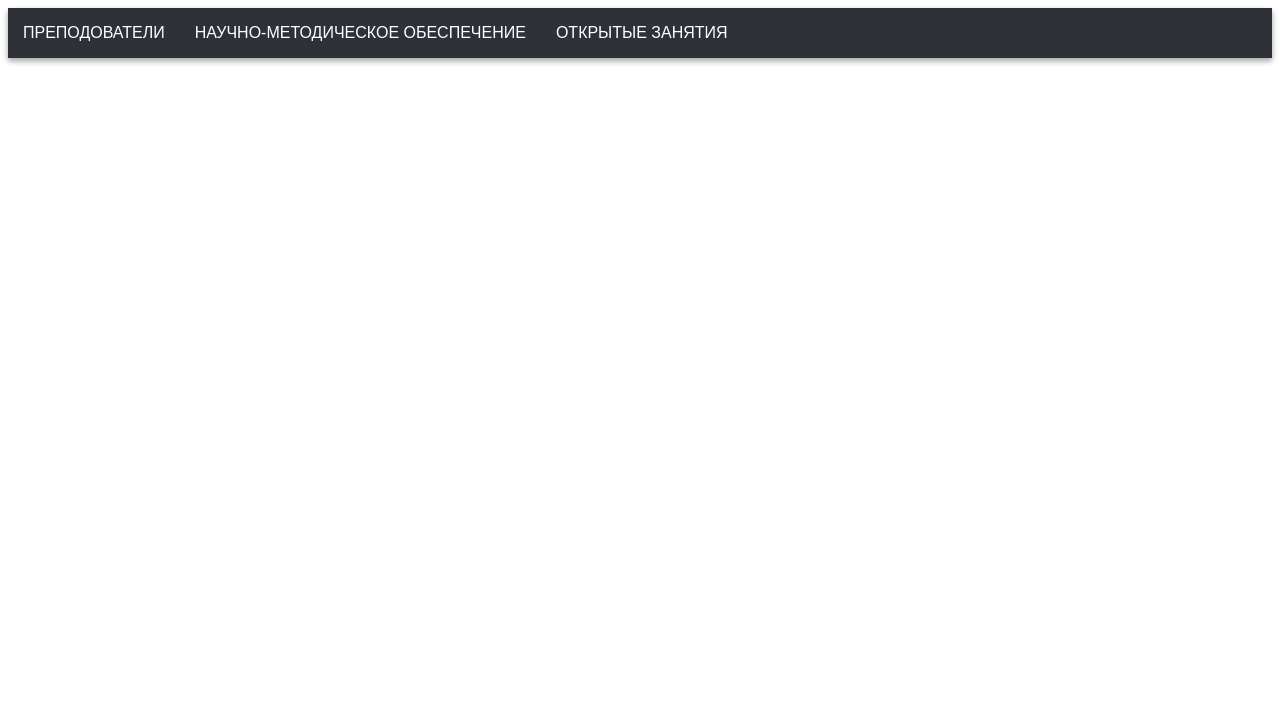
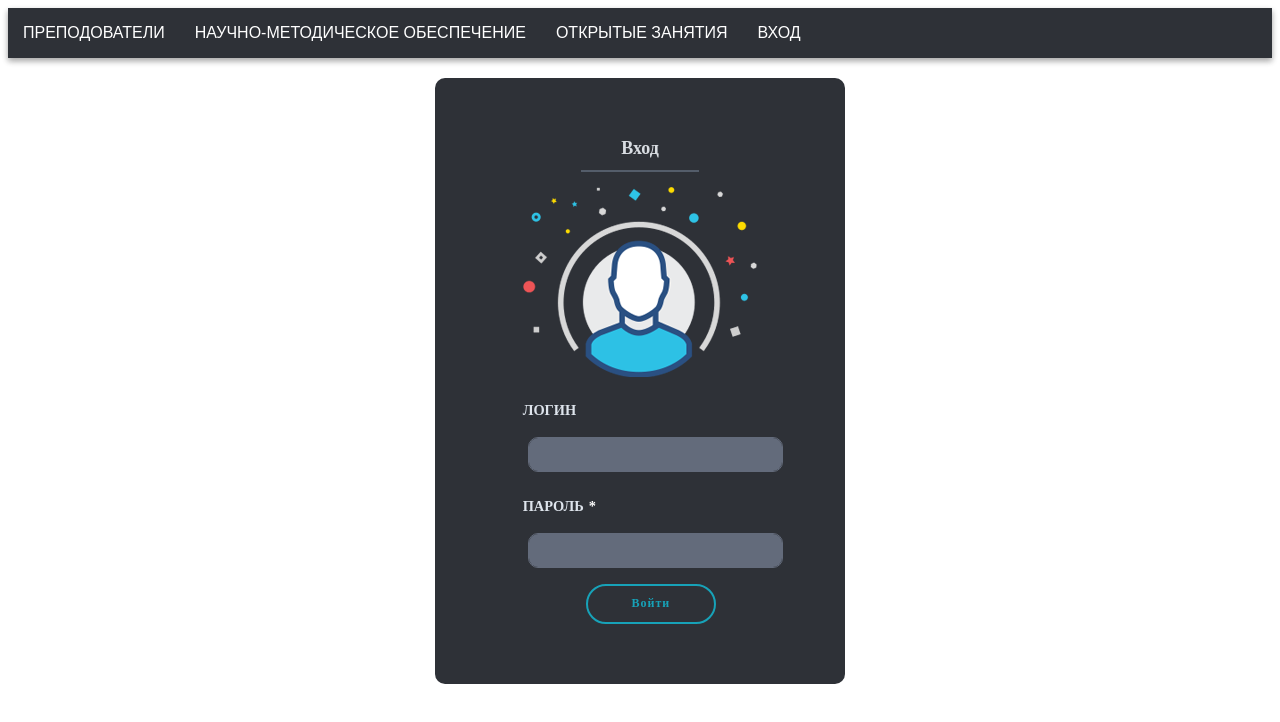
Before and after one commit to anastasiyakoush/diplom, an Angular app in the folder diplom/: page /authorization/login in a window 1280 px wide. Before the commit this address led to /. Shown: the top 722 px of the page. Built offline with nearby package versions, Linux system fonts and the light colour scheme.

Commit message:
Add static login page

```diff
--- a/diplom/src/app/app-routing.module.ts
+++ b/diplom/src/app/app-routing.module.ts
@@ -3,9 +3,11 @@
 import { TeachersComponent } from './teachers/teachers.component';
 import { OpenClassesComponent } from './open-classes/open-classes.component';
 import { ScientificAndMethodologicalSupportComponent } from './scientific-and-methodological-support/scientific-and-methodological-support.component';
+import { LoginComponent } from './login/login.component';
 
 
 const routes: Routes = [
+  { path: 'authorization/login', component: LoginComponent },
   {
     path: 'teachers',
     component: TeachersComponent
--- a/diplom/src/app/app.module.ts
+++ b/diplom/src/app/app.module.ts
@@ -20,6 +20,7 @@
 import { DetailedCurriculumComponent } from './scientific-and-methodological-support/curriculum/detailed-curriculum/detailed-curriculum.component';
 import { UpdateSyllabusComponent } from './scientific-and-methodological-support/syllabus/update-syllabus/update-syllabus.component';
 import { DetailedSyllabusComponent } from './scientific-and-methodological-support/syllabus/detailed-syllabus/detailed-syllabus.component';
+import { FormsModule } from '@angular/forms';
 
 @NgModule({
   declarations: [
@@ -44,7 +45,8 @@
   ],
   imports: [
     BrowserModule,
-    AppRoutingModule
+    AppRoutingModule,
+    FormsModule,
   ],
   providers: [],
   bootstrap: [AppComponent]
--- a/diplom/src/app/header/header.component.html
+++ b/diplom/src/app/header/header.component.html
@@ -2,4 +2,5 @@
   <a href="/teachers">Преподователи</a>
   <a href="/support">Научно-методическое обеспечение</a>
   <a href="/openClasses">открытые занятия</a>
+  <a href="/authorization/login">Вход</a>
 </header>
--- a/diplom/src/app/login/login.component.html
+++ b/diplom/src/app/login/login.component.html
@@ -1 +1,30 @@
-<p>login works!</p>
+<div class="wrapper">
+  <div class="wrapped-div">
+    <div class="tab-header">
+      <h2 routerLink="/authorization/login">
+        Вход
+      </h2>
+    </div>
+    <div class="row">
+      <div class="col-md-10 offset-md-1">
+        <img src="/assets/single_user.png" class="mx-auto d-block row" />
+        <form #form="ngForm" class="mb-4" autocomplete="off" (submit)="onSubmit(form)">
+          <div class="form-group">
+            <label>Логин</label>
+            <input class="form-control" #UserName="ngModel" name="UserName" [(ngModel)]="formModel.UserName" require />
+          </div>
+          <div class="form-group required">
+            <label>Пароль</label>
+            <input type="password" class="form-control" #Password="ngModel" name="Password"
+              [(ngModel)]="formModel.Password" required />
+          </div>
+          <div class="form-row">
+            <div class="form-group col-md-8 offset-md-4 ">
+              <button id="button" class=" row">Войти</button>
+            </div>
+          </div>
+        </form>
+      </div>
+    </div>
+  </div>
+</div>
--- a/diplom/src/app/login/login.component.less
+++ b/diplom/src/app/login/login.component.less
@@ -0,0 +1,119 @@
+@import "../../../node_modules/bootstrap/dist/css/bootstrap.min.css";
+
+.wrapper {
+  display: flex;
+  align-items: center;
+  flex-direction: column;
+  justify-content: center;
+  width: 100%;
+  padding: 20px;
+}
+
+.wrapped-div {
+  border-radius: 10px 10px 10px 10px;
+  background: #2e3137;
+  padding: 30px;
+  width: 90%;
+  max-width: 410px;
+  position: relative;
+  padding-bottom: 20px;
+}
+
+.row img {
+  display: block;
+  margin: 0 auto;
+  padding-bottom: 5%;
+  padding-top: 3%;
+}
+
+.tab-header {
+  text-align: center;
+}
+
+.tab-header h2.active {
+  color: #fff;
+  border-bottom: 4px solid #fff;
+}
+
+.tab-header h2 {
+  text-align: center;
+  font-size: 18px;
+  font-weight: 600;
+  display: inline-block;
+  padding: 30px 40px 10px 40px;
+  cursor: pointer;
+  color: #d9dde2;
+  border-bottom: 2px solid #545d6a;
+  margin-bottom: 2%;
+}
+
+.tab-header h2:focus {
+  outline: none;
+}
+
+input.form-control,
+input.form-control:focus {
+  background-color: #636b7b;
+  color: #fff;
+  border: 1px solid #636b7b;
+  font-family: "Open Sans", Arial, sans-serif;
+  font-size: 14px;
+  line-height: 1.5em;
+  padding-left: 4%;
+  margin-bottom: 4%;
+  margin-left: 6%;
+  border-radius: 10px 10px 10px 10px;
+}
+
+button {
+  outline: none;
+  height: 40px;
+  text-align: center;
+  width: 130px;
+  border-radius: 40px;
+  background: transparent;
+  border: 2px solid #17a2b8;
+  color:  #17a2b8;;
+  letter-spacing: 1px;
+  text-shadow: 0;
+  font-size: 12px;
+  font-weight: bold;
+  cursor: pointer;
+  display: flex;
+  align-items: center;
+  justify-content: center
+}
+
+button:hover {
+  color:  #17a2b8;;
+  background: #fff;
+}
+
+button:active {
+  letter-spacing: 2px;
+}
+
+div.form-group label:not(.text-danger) {
+  color: #dee4ec;
+  font-weight: 700;
+}
+
+div.form-group.required > label:first-child:after {
+  content: "*";
+  color: #fff;
+  padding-left: 5px;
+}
+
+div.form-group input.invalid {
+  border: 1px solid #dc3545;
+}
+
+div.form-group label:first-child {
+  text-transform: uppercase;
+  font-size: 0.9rem;
+  padding: 10px;
+}
+
+form {
+  margin: 0px 16px;
+}
--- a/diplom/src/app/login/login.component.ts
+++ b/diplom/src/app/login/login.component.ts
@@ -1,4 +1,5 @@
 import { Component, OnInit } from '@angular/core';
+import { NgForm } from '@angular/forms';
 
 @Component({
   selector: 'app-login',
@@ -7,9 +8,18 @@
 })
 export class LoginComponent implements OnInit {
 
+  formModel = {
+    UserName: '',
+    Password: ''
+  };
+
   constructor() { }
 
   ngOnInit() {
   }
 
+  onSubmit(form: NgForm) {
+
+  }
+
 }
```
Also changed, not shown: diplom/src/assets/single_user.png (added).
